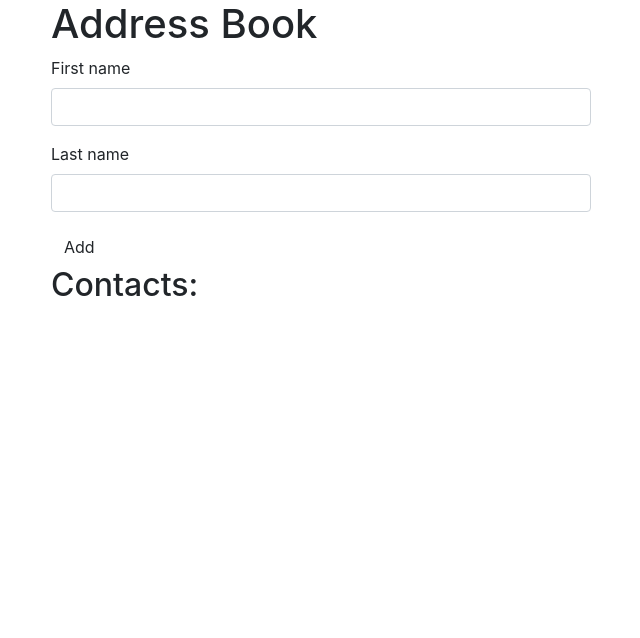
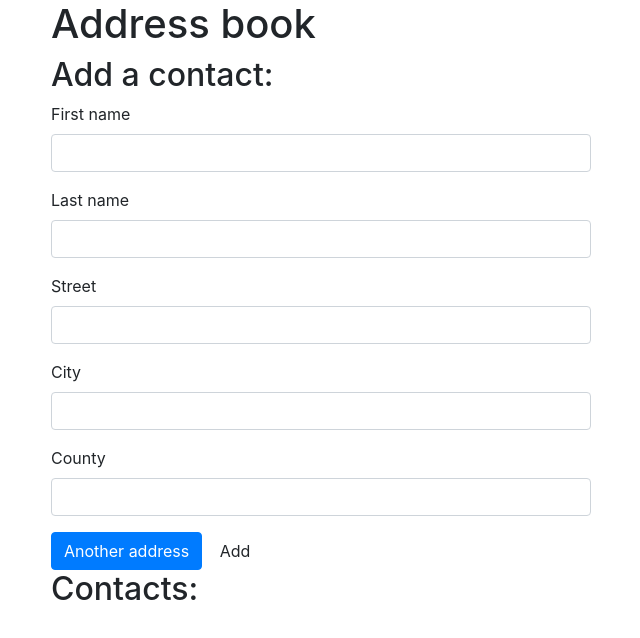
Before and after one commit to Winnyk15/ADDRESS-BOOK, a plain HTML site: page index.html in a window 1280 px wide. Shown: the whole page, without its empty margins (34-674 px from the left). Drawn offline with Linux system fonts and the light colour scheme.

Commit message:
add changes

```diff
--- a/index.html
+++ b/index.html
@@ -1,37 +1,48 @@
 <!DOCTYPE html>
-<html lang="en">
+<html>
   <head>
-    <link rel="stylesheet" href="css/bootstrap.css" type="text/css">
-    <link rel="stylesheet" href="css/index.css" type="text/css">
+    <link href="css/bootstrap.css" rel="stylesheet" type="text/css">
+    <link href="css/index.css" rel="stylesheet" type="text/css">
     <script src="js/library.js"></script>
     <script src="js/index.js"></script>
-    <title>Address Book</title>
+    <title>Address book</title>
   </head>
   <body>
     <div class="container">
-        <h1>Address Book</h1>
+      <h1>Address book</h1>
+
       <div class="row">
+
         <div class="col-md-6">
-                <div id="show-contact">
-                    <h2></h2>
-
-                    <p>First name: <span class="first-name"></span></p>
-                    <p>Last name: <span class="last-name"></span></p>
-                </div>
-
-                <form id="new-contact:">
+          <h2>Add a contact:</h2>
+          <form id="new-contact">
             <div class="form-group">
               <label for="new-first-name">First name</label>
               <input type="text" class="form-control" id="new-first-name">
-
-
             </div>
             <div class="form-group">
               <label for="new-last-name">Last name</label>
               <input type="text" class="form-control" id="new-last-name">
+            </div>
 
+            <div id="new-addresses">
+              <div class="new-address">
+                <div class="form-group">
+                  <label for="new-street">Street</label>
+                  <input type="text" class="form-control new-street">
+                </div>
+                <div class="form-group">
+                  <label for="new-city">City</label>
+                  <input type="text" class="form-control new-city">
+                </div>
+                <div class="form-group">
+                  <label for="new-county">County</label>
+                  <input type="text" class="form-control new-county">
+                </div>
+              </div>
+            </div>
 
-                    </div>
+            <span class="btn btn-primary" id="add-address">Another address</span>
 
             <button type="submit" class="btn">Add</button>
           </form>
@@ -41,6 +52,19 @@
 
           </ul>
         </div>
+
+        <div class="col-md-6">
+          <div id="show-contact">
+            <h2></h2>
+            <p>First name: <span class="first-name"></span></p>
+            <p>Last name: <span class="last-name"></span></p>
+            <p>Addresses:</p>
+            <ul id="addresses">
+
+            </ul>
+          </div>
+        </div>
+
       </div>
     </div>
   </body>
```
Lines whose indentation alone changed are shown as unchanged.
